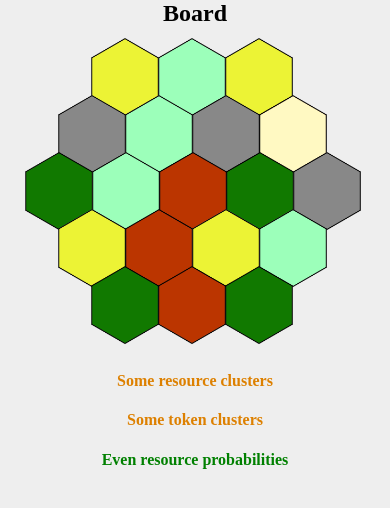
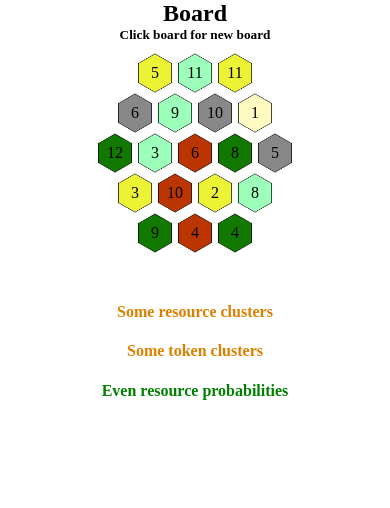
Before and after one commit to tuchfarber/catan-board-finder, a plain HTML site: page index.html in a window 390 px wide. Drawn offline with nearby package versions, Linux system fonts and the light colour scheme.

Commit message:
More responsive design, less hardcoded.

```diff
--- a/catan_randomizer.css
+++ b/catan_randomizer.css
@@ -1,7 +1,7 @@
 html,body{
   margin:0px;
   padding:0px;
-  background-color:#eee;
+  height:100%;
 }
 .center{
   display:block;
@@ -9,14 +9,80 @@ html,body{
   text-align:center;
 }
 #scores{
-  width:300px;
+  width:100%;
   margin:20px auto;
   text-align:center;
 }
 #board{
   margin:10px auto 50px auto;
   cursor: pointer;
+  display:flex;
+  flex-flow: row wrap;
+  justify-content: center;
+  width:100%;
 }
+.tile{
+  display:block;
+}
+.subtile{
+  height:100%;
+  width:100%;
+  display:flex;
+  align-items:center;
+  justify-content: center;
+}
+
+.grain{
+  background: url("assets/grain.png") no-repeat center;
+  background-size: contain;
+}
+.brick{
+  background: url("assets/brick.png") no-repeat center;
+  background-size: contain;
+}
+.desert{
+  background: url("assets/desert.png") no-repeat center;
+  background-size: contain;
+}
+.lumber{
+  background: url("assets/lumber.png") no-repeat center;
+  background-size: contain;
+}
+.ore{
+  background: url("assets/ore.png") no-repeat center;
+  background-size: contain;
+}
+.wool{
+  background: url("assets/wool.png") no-repeat center;
+  background-size: contain;
+}
+.linebreak{
+  width:100%;
+}
+/*
+.tile{
+
+  margin:auto;
+  height:calc(100% / 6);
+  width:calc(100% / 6);
+  margin-right:calc(100% / -30);
+  margin-bottom:calc(100% / -19);
+}
+.spacer_0{
+  margin-left:calc(100% / 4);
+}
+.spacer_3{
+  margin-left:calc(((100% / 4) - (100% / 12)) + ((100% / 6) * .07));
+}
+.spacer_7{
+  margin-left:calc(((100% / 4) - (100% / 6)) + ((100% / 6) * .15));
+}
+.spacer_12{
+  margin-left:calc(((100% / 4) - (100% / 12)) + ((100% / 6) * .07));
+}
+.spacer_16{
+  margin-left:calc(100% / 4);
+}*/
 .spacer{
   display:inline-block;
 }
@@ -29,49 +95,21 @@ html,body{
 .red{
   color:red;
 }
-@media screen and (min-width: 481px) {
-    #board{
-      width:440px;
+@media screen{
+    .tile{
+      height:75px;
+      width:75px;
     }
+}
+@media screen and (max-width: 1024px){
     .tile{
-      height:100px;
-      width:100px;
-      margin-right:-21px;
-      margin-bottom:-32px;
-    }
-    .spacer_0{
-      margin-left:84px;
-    }
-    .spacer_3{
-      margin-left:42px;
-    }
-    .spacer_12{
-      margin-left:42px;
-    }
-    .spacer_16{
-      margin-left:84px;
+      height:60px;
+      width:60px;
     }
 }
 @media screen and (max-width: 480px){
-    #board{
-      width:360px;
-    }
     .tile{
-      height:80px;
-      width:80px;
-      margin-right:-17px;
-      margin-bottom:-27px;
-    }
-    .spacer_0{
-      margin-left:66px;
-    }
-    .spacer_3{
-      margin-left:33px;
-    }
-    .spacer_12{
-      margin-left:33px;
-    }
-    .spacer_16{
-      margin-left:66px;
+      height:40px;
+      width:40px;
     }
 }
--- a/index.html
+++ b/index.html
@@ -11,11 +11,15 @@
     </head>
     <body>
         <h2 class="center" >Board</h2>
+        <h5 class="center">Click board for new board</h5>
         <div v-on:click="updateTiles()" id="board" title="Click for new board!">
             <template v-for="(tile,index) in tiles">
-                <div v-if="index==0 || index==3 || index==7 || index==12 || index==16" :class="'spacer spacer_' + index"></div>
-                <img :src="'assets/' + tile.Type + '.png'" class="tile" :class="'spot_' + index" :title="tile.Token">
-                <br v-if="index==2 || index==6 || index==11 || index==15">
+                <!--<div v-if="index==0 || index==3 || index==7 || index==12 || index==16" :class="'spacer spacer_' + index"></div>-->
+                <div  class="tile " :class="'spot_' + index + ' ' + tile.Type" :title="tile.Token">
+                    <div class="subtile">{{tile.Token}}</div>
+                </div>
+                <div v-if="index==2 || index==6 || index==11 || index==15" class="linebreak"></div>
+                <!--<img :src="'' +  + '.png'" class="tile" :class="'spot_' + index" :title="tile.Token">-->
             </template>
         </div>
         <div id="scores">
```
